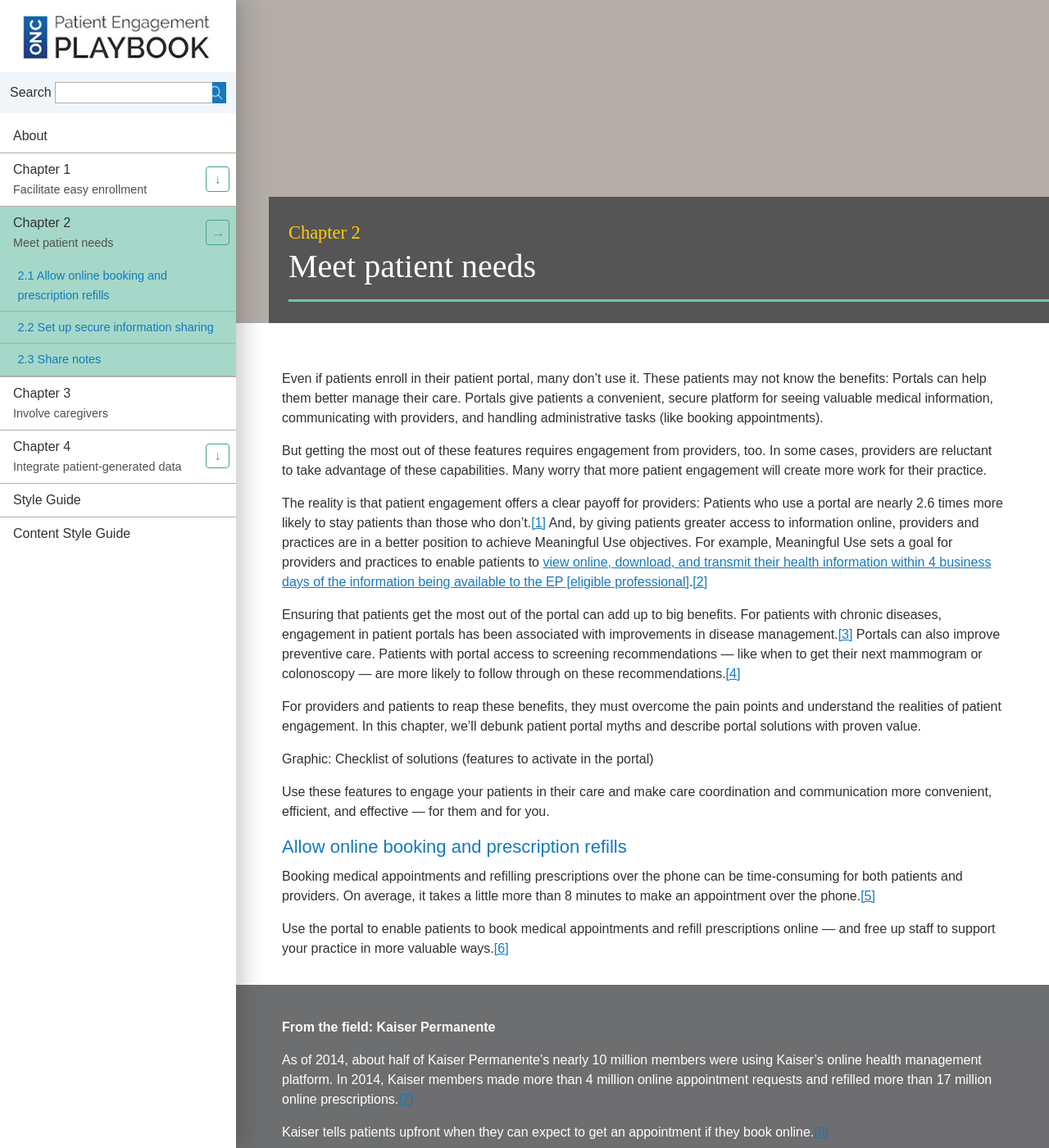
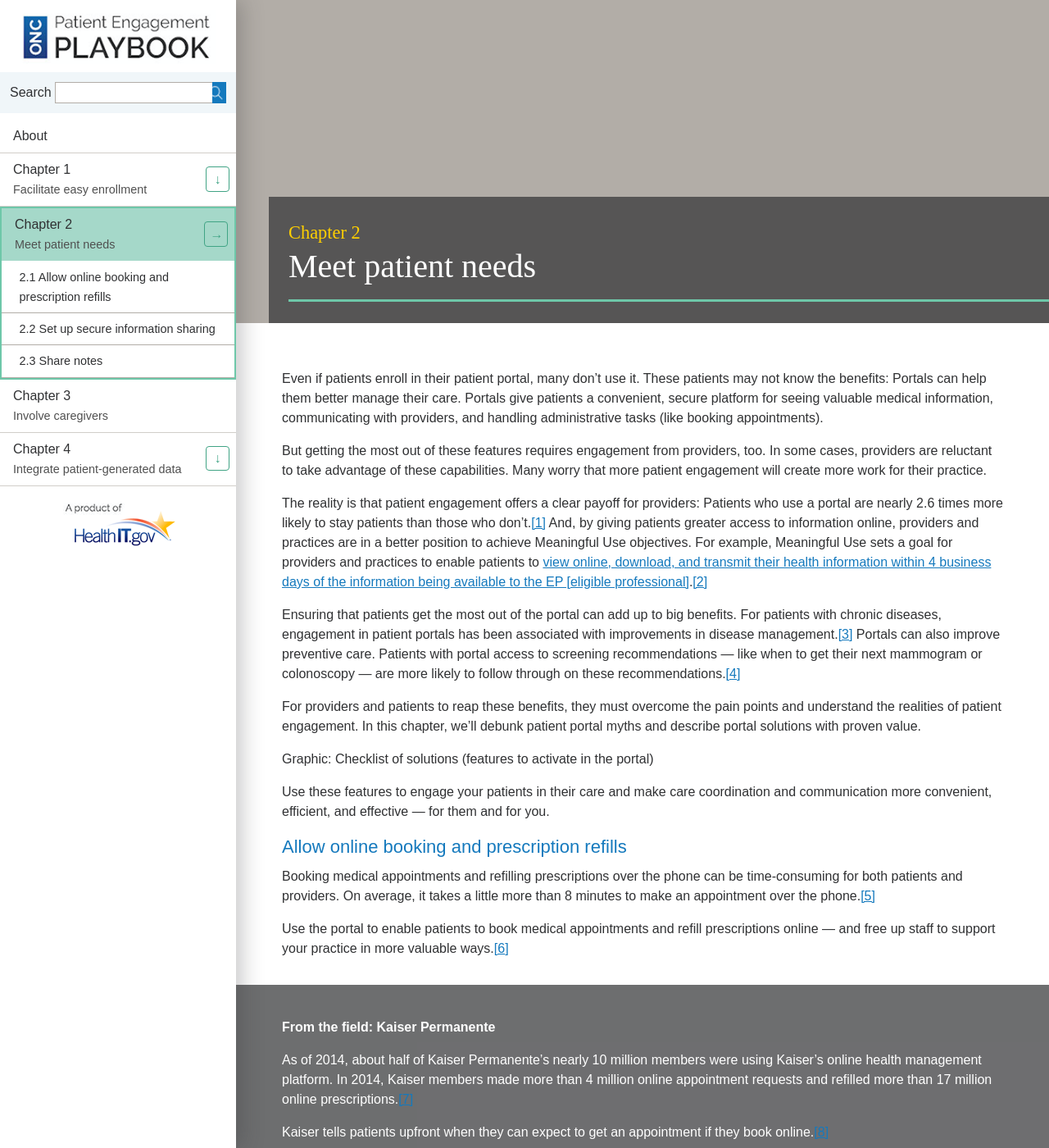
Before and after one commit to SriGovHealth/ONCHITPlaybook, a Jekyll site: the page built from _content/chapter-2.html, in a window 1280 px wide and 1400 px high. Shown: the whole window at 82% size. Built offline with Jekyll 4.4.1, drawn with Linux system fonts in a browser that asks for light colours.

Commit message:
Finishing up nav

```diff
--- a/_includes/header.html
+++ b/_includes/header.html
@@ -19,8 +19,8 @@
         {% else %}
           <li class="group has-subnav{% if page.permalink == section.permalink %} active{% endif %}">
             <a href="{{ section.permalink | prepend: site.baseurl }}"><span class="section-title">{{ section.title }}</span>{% if section.subtitle %} <span class="section-subtitle">{{ section.subtitle }}</span>{% endif %}</a>
-            <a class="subnav-toggle btn btn-arrow" id="subnav-toggle-{{ section.section-name }}" aria-controls="subnav-{{ section.section-name }}" aria-label="Toggle sub-section navigation" href="#subnav-{{ section.section-name }}">&darr;</a>
-            <ul class="subnav closed" id="subnav-{{ section.section-name }}" aria-hidden="true" aria-expanded="false">
+            <a class="subnav-toggle btn btn-arrow" id="subnav-toggle-{{ section.slug }}" aria-controls="subnav-{{ section.slug }}" aria-label="Toggle sub-section navigation" href="#subnav-{{ section.slug }}">&darr;</a>
+            <ul class="subnav closed" id="subnav-{{ section.slug }}" aria-hidden="true" aria-expanded="false">
             {% for subsection in section.subcategories %}
               <li{% if page.permalink == subsection.permalink %} class="active"{% endif %}><a href="{{ subsection.permalink | prepend: site.baseurl }}">{{ subsection.title }}</a></li>
             {% endfor %}
@@ -30,5 +30,6 @@
       {% endfor %}
       </ul>
     </nav>
+    <p class="text-center"><a href="https://www.healthIT.gov/"><img src="{{ "/img/healthIT-logo.png" | prepend: site.baseurl }}" alt="A product of HealthIT.gov"></a></p>
   </div>
 </header>
--- a/_sass/_layout.scss
+++ b/_sass/_layout.scss
@@ -18,12 +18,8 @@ nav {
   }
 
   li {
-    border-bottom: 1px solid $gray;
+    border-bottom: 1px solid $gray-light;
     position: relative;
-
-    &:last-child {
-      border-bottom: none;
-    }
   }
 
   a {
@@ -31,8 +27,9 @@ nav {
     padding: .5em 1em;
     text-decoration: none;
 
-    &:hover {
-      background-color: darken($off-white, 5%);
+    &:hover,
+    &:focus {
+      background-color: lighten($green-light, 10%);
     }
   }
 }
@@ -60,20 +57,52 @@ nav {
   //width: 2.35em;
 }
 
+.subnav {
+  a {
+    color: $black;
+    font-family: $font-body;
+
+    &:hover,
+    &:focus {
+      background-color: lighten($green-light, 10%);
+    }
+  }
+}
+
 .active {
   a {
     background-color: $green-light;
   }
 
   .subnav {
+    outline: 0;
+
     li {
       border-bottom: 1px solid $gray;
     }
 
     a {
+      background-color: $white;
       font-size: .9em;
       padding-left: 1.5em;
+
+      &:hover,
+      &:focus {
+        background-color: lighten($green-light, 10%);
+      }
     }
+
+    .active {
+      a {
+        background-color: lighten($green-light, 10%);
+      }
+    }
+  }
+
+  &.has-subnav {
+    border: 2px solid $green;
+    border-right: 3px solid $green;
+    margin-right: -1px;
   }
 }
 
--- a/_sass/_patterns.scss
+++ b/_sass/_patterns.scss
@@ -334,12 +334,37 @@
 }
 
 .btn-arrow {
+  border-color: $green-dark;
+  color: $green-dark;
   font-size: 1em;
   font-weight: 700;
   line-height: 1;
   padding: .4em;
   text-align: center;
   width: 1.8em;
+}
+
+.header .btn-arrow {
+  &:visited {
+    background-color: $white;
+    border-color: $green-dark;
+    color: $green-dark;
+  }
+
+  &:hover,
+  &:focus {
+    background-color: $green;
+    border-color: $green;
+    color: $white;
+    transition: all .4s;
+  }
+
+  &:active {
+    background-color: $green;
+    border-color: $green;
+    color: $white;
+    transition: all .4s;
+  }
 }
 
 // match base and hover state to avoid
```
Also changed, not shown: _data/nav.yml (+5 -7 lines), img/healthIT-logo.png (added).
